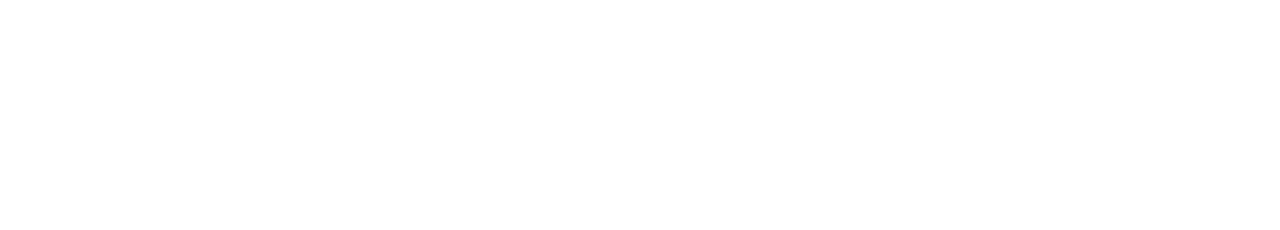
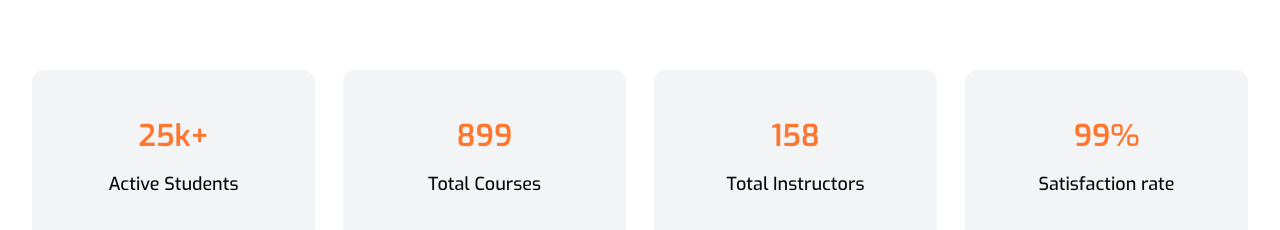
Before and after one commit to zedaoxd/blf-learn, a Next.js app: page / in a window 1280 px wide. Shown: the part 2462-2692 px from the top of the page. Before the commit the page ends 2452 px from the top, so only its background shows below. Built offline with nearby package versions, Linux system fonts and the light colour scheme.

Commit message:
feat: metrics

```diff
--- a/src/app/page.tsx
+++ b/src/app/page.tsx
@@ -1,6 +1,7 @@
 import ADBanner from "@/components/ad-banner";
 import FeaturedCourses from "@/components/sections/home/featured-courses";
 import Intro from "@/components/sections/home/intro";
+import Metrics from "@/components/sections/home/metrics";
 import TopCategories from "@/components/sections/home/top-categories";
 
 export default function Home() {
@@ -13,6 +14,8 @@
       <FeaturedCourses />
 
       <ADBanner />
+
+      <Metrics />
     </main>
   );
 }
--- /dev/null
+++ b/src/components/sections/home/metrics/components/card-metric/index.tsx
@@ -0,0 +1,14 @@
+type CardMetricProps = {
+  title: string;
+  description: string;
+};
+
+export default function CardMetric({ title, description }: CardMetricProps) {
+  return (
+    <div className="bg-gray-100 flex flex-col gap-4 items-center justify-center py-12 rounded-xl">
+      <h4 className="font-semibold text-3xl text-primary">{title}</h4>
+
+      <p className="text-lg font-medium">{description}</p>
+    </div>
+  );
+}
--- /dev/null
+++ b/src/components/sections/home/metrics/index.tsx
@@ -0,0 +1,13 @@
+import CardMetric from "./components/card-metric";
+import useMetrics from "./useMetrics";
+
+export default function Metrics() {
+  const { metrics } = useMetrics();
+  return (
+    <div className="container grid grid-cols-4 gap-7">
+      {metrics.map((metric) => (
+        <CardMetric key={metric.title} {...metric} />
+      ))}
+    </div>
+  );
+}
--- /dev/null
+++ b/src/components/sections/home/metrics/types/index.ts
@@ -0,0 +1,4 @@
+export type Metrics = {
+  title: string;
+  description: string;
+};
--- /dev/null
+++ b/src/components/sections/home/metrics/useMetrics.ts
@@ -0,0 +1,30 @@
+import { Metrics } from "./types";
+
+type UseMetrics = {
+  metrics: Metrics[];
+};
+
+export default function useMetrics(): UseMetrics {
+  const metrics: Metrics[] = [
+    {
+      description: "Active Students",
+      title: "25k+",
+    },
+    {
+      description: "Total Courses",
+      title: "899",
+    },
+    {
+      description: "Total Instructors",
+      title: "158",
+    },
+    {
+      description: "Satisfaction rate",
+      title: "99%",
+    },
+  ];
+
+  return {
+    metrics,
+  };
+}
```
